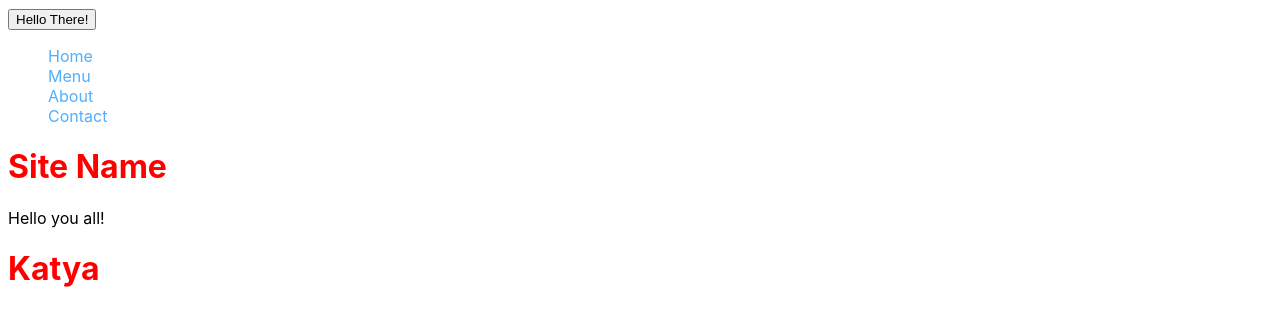
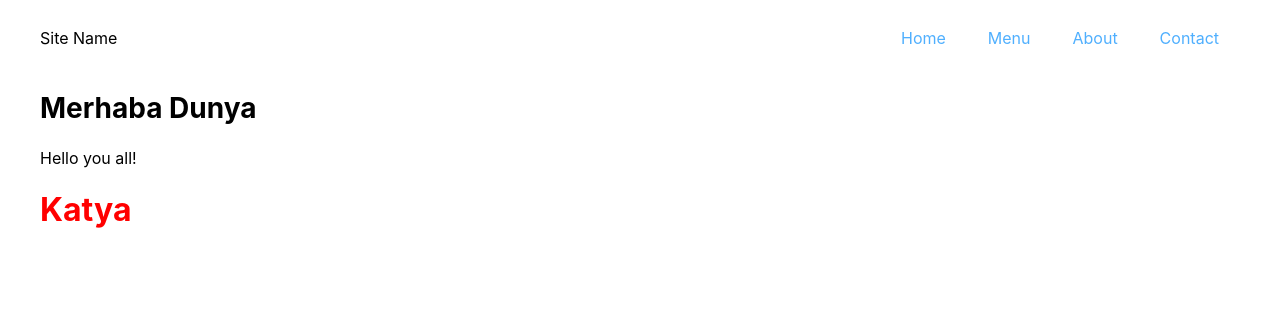
Before and after one commit to m0xai/Pizza-Restaurant-with-Webpack, a website built with webpack: page dist/index.html in a window 1280 px wide. Built offline with nearby package versions, Linux system fonts and the light colour scheme.

Commit message:
Add navigation

```diff
--- a/src/components/header.js
+++ b/src/components/header.js
@@ -1,4 +1,4 @@
-import { makeTitle } from '../utils';
+import { makeNodeItem } from '../utils';
 import '../css/components/header.scss';
 import { content } from '../wrapper';
 
@@ -9,9 +9,6 @@ content.appendChild(header);
 const navbar = document.createElement('nav');
 navbar.setAttribute('id', 'navbar');
 header.appendChild(navbar);
-
-// Make Site Title From utils.js
-makeTitle(content, 'Site Name', 'h1');
 
 const navItemsWrapper = document.createElement('ul');
 navItemsWrapper.setAttribute('id', 'navbarUl');
@@ -27,10 +24,16 @@ function makeNavLink(name) {
   return { navItemLi };
 }
 
+// Initialize site name
+const siteName = document.createElement('span');
+siteName.innerHTML = 'Site Name';
+siteName.setAttribute('id', 'site-name');
+navbar.insertAdjacentElement('afterbegin', siteName);
+
 (function () {
   const pages = ['Home', 'Menu', 'About', 'Contact'];
   for (let page of pages) {
-    navItemsWrapper.appendChild(makeNavLink(page).navItemLi);
+    navItemsWrapper.insertAdjacentElement('beforeend', makeNavLink(page).navItemLi);
   }
 })();
 
--- a/src/css/components/header.scss
+++ b/src/css/components/header.scss
@@ -1,3 +1,18 @@
 h1 {
   color: red;
 }
+
+#navbar {
+  height: 60px;
+  display: flex;
+  flex-wrap: wrap;
+  justify-content: space-between;
+  align-items: center;
+}
+
+#navbarUl {
+  width: 360px;
+  display: flex;
+  justify-content: space-around;
+  flex-direction: row;
+}
--- a/src/css/main.scss
+++ b/src/css/main.scss
@@ -2,6 +2,8 @@
   box-sizing: border-box;
   font-size: 16px;
   font-family: -apple-system, BlinkMacSystemFont, 'Segoe UI', Roboto, Oxygen, Ubuntu, Cantarell, 'Open Sans', 'Helvetica Neue', sans-serif;
+  max-width: 1200px;
+  margin: 0 auto;
 }
 
 h1 {
--- a/src/index.js
+++ b/src/index.js
@@ -1,20 +1,23 @@
 import { content, button } from './wrapper';
 import header from './components/header';
-import { makeParagraph, makeTitle } from './utils';
+import home from './pages/home';
+import { makeNodeItem, makeImage } from './utils';
 import './css/main.scss';
 
 // Initialize main wrapper
 document.body.appendChild(content);
 
-// import footer dynamically
-const dynFooter = () => import('./components/footer');
+//? Dynamically Importing
+// const dynFooter = () => import('./components/footer');
+// const menuButton = document.getElementById('menu-button');
+// menuButton.addEventListener('click', () => {
+//   dynFooter()
+//     .then(({ default: footer }) => content.appendChild(footer))
+//     .catch((error) => 'An error occurred while loading the component');
+// });
 
-const menuButton = document.getElementById('menu-button');
-menuButton.addEventListener('click', () => {
-  dynFooter()
-    .then(({ default: footer }) => content.appendChild(footer))
-    .catch((error) => 'An error occurred while loading the component');
-});
-
-makeParagraph(content, 'Hello you all!');
-makeTitle(content, 'Katya', 'h1');
+makeNodeItem(content, '', 'div', 'mdIci', 'kerem');
+const mdIci = document.getElementById('mdIci');
+makeNodeItem(mdIci, 'Merhaba Dunya', 'h2', 'merhabeDunya', 'none');
+makeNodeItem(content, 'Hello you all!', 'p', null, 'kerem');
+makeNodeItem(content, 'Katya', 'h1');
--- a/src/pages/home.js
+++ b/src/pages/home.js
@@ -0,0 +1,4 @@
+import { makeNodeItem } from '../utils';
+import { content } from '../wrapper';
+
+makeNodeItem(content, null, 'div', 'site-main', undefined);
--- a/src/utils.js
+++ b/src/utils.js
@@ -1,13 +1,9 @@
-function makeParagraph(parent, text) {
-  const p = document.createElement('p');
-  p.innerText = text;
-  parent.appendChild(p);
-}
-
-function makeTitle(parent, text, size) {
-  const title = document.createElement(size);
-  title.innerText = text;
-  parent.appendChild(title);
+function makeNodeItem(parent, innerHTML, element, id, klasse) {
+  const item = document.createElement(element);
+  item.innerHTML = innerHTML;
+  id != null ? item.setAttribute('id', id) : null;
+  klasse != null ? item.classList.add(klasse) : null;
+  parent.appendChild(item);
 }
 
 function makeImage(parent, src, height, width) {
@@ -18,4 +14,4 @@ function makeImage(parent, src, height, width) {
   parent.appendChild(img);
 }
 
-export { makeParagraph, makeTitle };
+export { makeNodeItem, makeImage };
--- a/src/wrapper.js
+++ b/src/wrapper.js
@@ -5,4 +5,5 @@ export const button = document.createElement('button');
 button.innerText = 'Hello There!';
 button.setAttribute('id', 'menu-button');
 
-content.appendChild(button);
+//? Toggle dynamically importing
+// content.appendChild(button);
```
